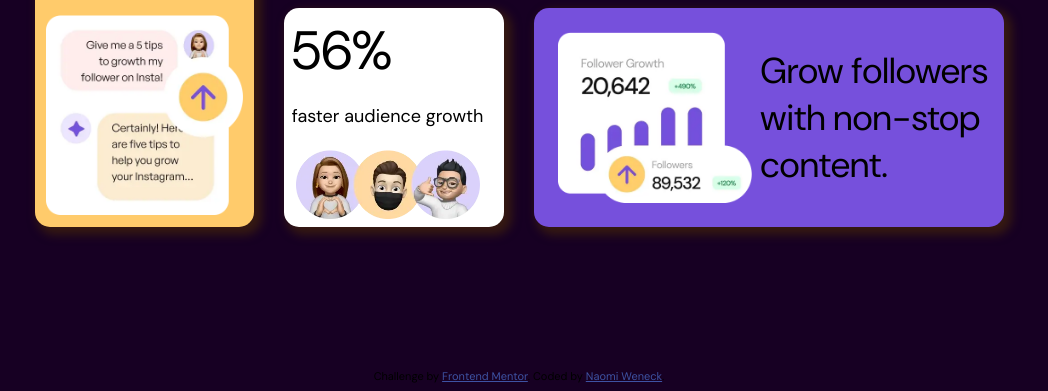
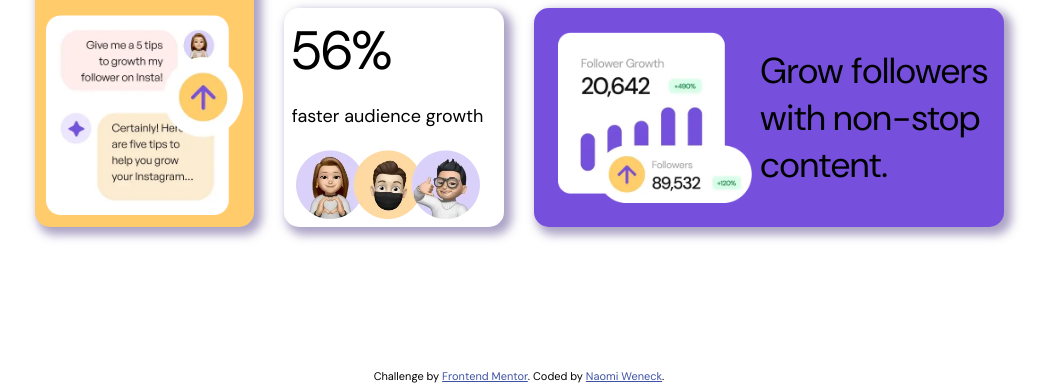
Before and after one commit to NerdyNaomi/Naomi-s-Bento-Grid, a plain HTML site: page index.html in a window 1280 px wide. Shown: the part 883-1274 px from the top of the page, without its empty margins (121-1169 px from the left). Drawn offline with Linux system fonts and the light colour scheme.

Commit message:
Double Checked

```diff
--- a/style.css
+++ b/style.css
@@ -18,7 +18,7 @@ html {
 
 body {
   width: minmax(var(--ColW), calc(var(--ColW) * 2 + var(--ColW) / 2));
-  background: rgb(23, 0, 35);
+  background: rgb(255, 255, 255);
   font-size: min(2vw, 1em);
 }
 
@@ -39,7 +39,7 @@ body {
   border: none;
   border-radius: 15px;
   background: hsl(256, 67%, 59%);
-  box-shadow: 5px 5px 10px 3px rgba(84, 50, 0, 0.5);
+  box-shadow: 5px 5px 10px 3px rgba(91, 73, 141, 0.5);
   overflow: hidden;
 }
 
```
